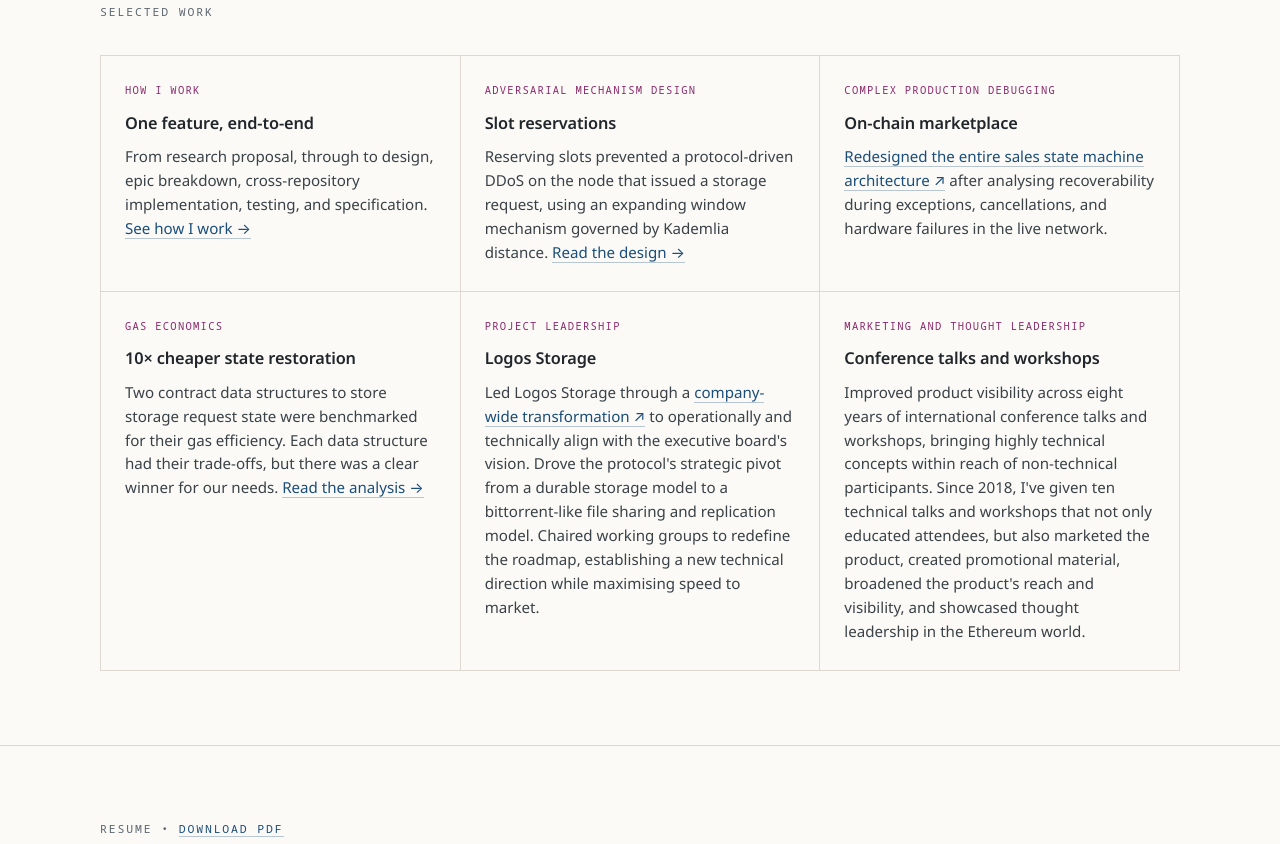
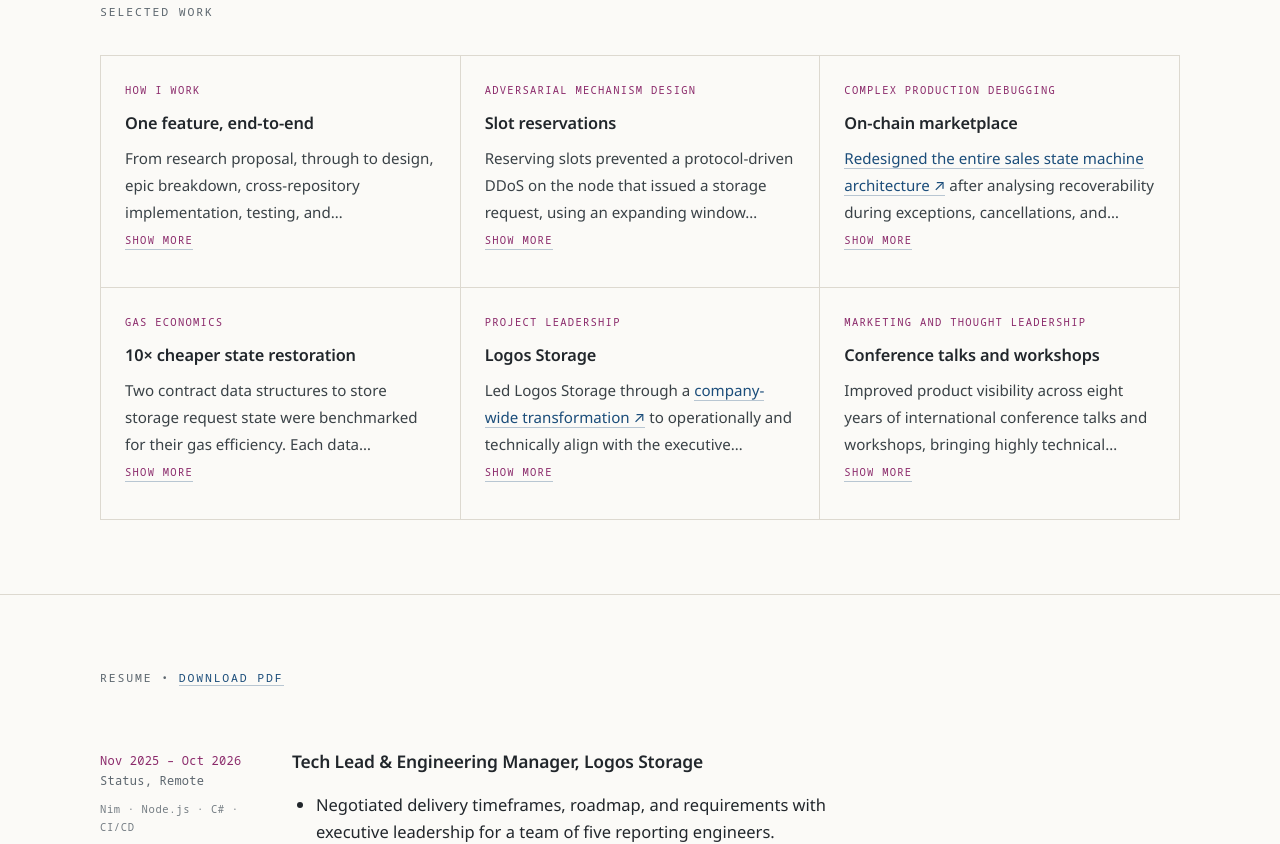
Before and after one commit to emizzle/egonat.me, a website: page index.html in a window 1280 px wide. Shown: the part 648-1492 px from the top of the page. Drawn offline with Linux system fonts and the light colour scheme; a script that the page names is missing.

Commit message:
fix links not showing in truncated card text

```diff
--- a/index.html
+++ b/index.html
@@ -39,10 +39,7 @@
     </nav>
   </div>
 </header>
-
 <main>
-
-
 
 <section id="work">
   <div class="wrap">
@@ -51,32 +48,69 @@
       <div class="card">
         <p class="tag">How I work</p>
         <h3>One feature, end-to-end</h3>
-        <p class="truncate">From research proposal, through to design, epic breakdown, cross-repository implementation, testing, and specification. <a href="/how-i-work">See how I work &rarr;</a></p>
+        <div class="clamp-box" data-collapsed>
+          <div class="content">
+            <p class="truncated">From research proposal, through to design, epic breakdown, cross-repository implementation, testing, and…
+            <p class="expanded">From research proposal, through to design, epic breakdown, cross-repository implementation, testing, and specification. <a href="/how-i-work">See how I work &rarr;</a></p>
+          </div>
+          <button class="toggle" aria-expanded="false" aria-controls="c1">Show more</button>
+        </div>
+
       </div>
       <div class="card">
         <p class="tag">Adversarial mechanism design</p>
         <h3>Slot reservations</h3>
-        <p class="truncate">Reserving slots prevented a protocol-driven DDoS on the node that issued a storage request, using an expanding window mechanism governed by Kademlia distance. <a href="/slot-reservations">Read the design &rarr;</a></p>
+        <div class="clamp-box" data-collapsed>
+          <div class="content">
+            <p class="truncated">Reserving slots prevented a protocol-driven DDoS on the node that issued a storage request, using an expanding window…</p>
+            <p class="expanded">Reserving slots prevented a protocol-driven DDoS on the node that issued a storage request, using an expanding window mechanism governed by Kademlia distance. <a href="/slot-reservations">Read the design &rarr;</a></p>
+          </div>
+          <button class="toggle" aria-expanded="false" aria-controls="c1">Show more</button>
+        </div>
       </div>
       <div class="card">
         <p class="tag">Complex production debugging</p>
         <h3>On-chain marketplace</h3>
-        <p class="truncate"><a target="_blank" href="/recoverability-analysis">Redesigned the entire sales state machine architecture ↗︎</a> after analysing recoverability during exceptions, cancellations, and hardware failures in the live network.</p>
+        <div class="clamp-box" data-collapsed>
+          <div class="content">
+            <p class="truncated"><a target="_blank" href="/recoverability-analysis">Redesigned the entire sales state machine architecture ↗︎</a> after analysing recoverability during exceptions, cancellations, and…</p>
+            <p class="expanded"><a target="_blank" href="/recoverability-analysis">Redesigned the entire sales state machine architecture ↗︎</a> after analysing recoverability during exceptions, cancellations, and hardware failures in the live network.</p>
+          </div>
+          <button class="toggle" aria-expanded="false" aria-controls="c1">Show more</button>
+        </div>
       </div>
       <div class="card">
         <p class="tag">Gas economics</p>
         <h3>10&times; cheaper state restoration</h3>
-        <p class="truncate">Two contract data structures to store storage request state were benchmarked for their gas efficiency. Each data structure had their trade-offs, but there was a clear winner for our needs. <a href="/marketplace-state-restoration">Read the analysis &rarr;</a></p>
+        <div class="clamp-box" data-collapsed>
+          <div class="content">
+            <p class="truncated">Two contract data structures to store storage request state were benchmarked for their gas efficiency. Each data…</p>
+            <p class="expanded">Two contract data structures to store storage request state were benchmarked for their gas efficiency. Each data structure had their trade-offs, but there was a clear winner for our needs. <a href="/marketplace-state-restoration">Read the analysis &rarr;</a></p>
+          </div>
+          <button class="toggle" aria-expanded="false" aria-controls="c1">Show more</button>
+        </div>
       </div>
       <div class="card">
         <p class="tag">Project leadership</p>
         <h3>Logos Storage</h3>
-        <p class="truncate">Led Logos Storage through a <a target="_blank" href="https://github.com/logos-co/roadmap">company-wide transformation ↗︎</a> to operationally and technically align with the executive board's vision. Drove the protocol's strategic pivot from a durable storage model to a bittorrent-like file sharing and replication model. Chaired working groups to redefine the roadmap, establishing a new technical direction while maximising speed to market.</p>
+        <div class="clamp-box" data-collapsed>
+          <div class="content">
+            <p class="truncated">Led Logos Storage through a <a target="_blank" href="https://github.com/logos-co/roadmap">company-wide transformation ↗︎</a> to operationally and technically align with the executive…</p>
+            <p class="expanded">Led Logos Storage through a <a target="_blank" href="https://github.com/logos-co/roadmap">company-wide transformation ↗︎</a> to operationally and technically align with the executive board's vision. Drove the protocol's strategic pivot from a durable storage model to a bittorrent-like file sharing and replication model. Chaired working groups to redefine the roadmap, establishing a new technical direction while maximising speed to market.</p>
+          </div>
+          <button class="toggle" aria-expanded="false" aria-controls="c1">Show more</button>
+        </div>
       </div>
       <div class="card">
         <p class="tag">Marketing and thought leadership</p>
         <h3>Conference talks and workshops</h3>
-        <p class="truncate">Improved product visibility across eight years of international conference talks and workshops, bringing highly technical concepts within reach of non-technical participants. Since 2018, I've given ten technical talks and workshops that not only educated attendees, but also marketed the product, created promotional material, broadened the product's reach and visibility, and showcased thought leadership in the Ethereum world.</p>
+        <div class="clamp-box" data-collapsed>
+          <div class="content">
+            <p class="truncated">Improved product visibility across eight years of international conference talks and workshops, bringing highly technical…</p>
+            <p class="expanded">Improved product visibility across eight years of international conference talks and workshops, bringing highly technical concepts within reach of non-technical participants. Since 2018, I've given ten technical talks and workshops that not only educated attendees, but also marketed the product, created promotional material, broadened the product's reach and visibility, and showcased thought leadership in the Ethereum world.</p>
+          </div>
+          <button class="toggle" aria-expanded="false" aria-controls="c1">Show more</button>
+        </div>
       </div>
     </div>
   </div>
@@ -312,18 +346,15 @@
   requestAnimationFrame(frame);
 })();
 </script>
-<script defer="true" src="https://cdn.jsdelivr.net/gh/tomickigrzegorz/show-more@2.0.1/dist/js/showMore.min.js"></script>
 <script>
   document.addEventListener('DOMContentLoaded', function () {
-    new ShowMore('.truncate', {
-      config: {
-        type: "text",
-        limit: 120,
-        more: "Show more",
-        less: "Show less",
-        element: "div",
-        btnClass: "tag"
-      }
+    document.querySelectorAll('.clamp-box').forEach(box => {
+      const btn = box.querySelector('.toggle');
+      btn.addEventListener('click', () => {
+        const collapsed = box.toggleAttribute('data-collapsed');
+        btn.setAttribute('aria-expanded', String(!collapsed));
+        btn.textContent = collapsed ? 'Show more' : 'Show less';
+      });
     });
   });
 </script>
--- a/site.css
+++ b/site.css
@@ -119,27 +119,14 @@ h2{
 /* ---------- work cards ---------- */
 .cards{display:grid;grid-template-columns:repeat(auto-fit,minmax(278px,1fr));gap:1px;background:var(--rule);border:1px solid var(--rule)}
 .card{background:var(--paper);padding:26px 24px}
-.card .tag{
+.card .toggle, .card .tag{
   font-family:var(--mono);font-size:10.5px;letter-spacing:.12em;
   text-transform:uppercase;color:var(--signal);margin:0 0 11px;
 }
 .card h3{font-size:1.02rem;font-weight:600;margin:0 0 9px;letter-spacing:-.008em}
 .card p{margin:0;font-size:.945rem;color:#3A4247;line-height:1.58}
-.card p:last::after {content:"<a href='#'>Show more</a>"}
-/*.show-more-btn {
-  margin: auto;
-  cursor: pointer;
-  color: #0095e5;
-  white-space: nowrap;
-  transition: color 300ms ease-in-out;
-  border: 0;
-  font-size: 0.8em;
-  background: transparent;
-}
-.show-more-btn:hover {
-  color: red;
-}*/
-.show-more-wrapper .tag{
+
+.clamp-box .toggle{
   border-width: 0 0 1px 0;
   border-style: solid;
   border-color: rgba(27,77,122,.3);
@@ -148,11 +135,8 @@ h2{
   line-height: 1.58;
   cursor: pointer;
 }
-.show-more-wrapper .tag:hover{border-bottom-color:var(--signal)}
-.show-more-wrapper .tag:focus-visible{outline:2px solid var(--signal);outline-offset:3px;border-radius:2px}
-.hidden {
-  display: none;
-}
+.clamp-box .truncated, .clamp-box[data-collapsed] .expanded {display:none}
+.clamp-box[data-collapsed] .truncated, .clamp-box .expanded {display:inline}
 
 /* ---------- stack ---------- */
 .stack-row{display:grid;grid-template-columns:170px 1fr;gap:28px;padding:15px 0;border-top:1px solid var(--rule)}
```
